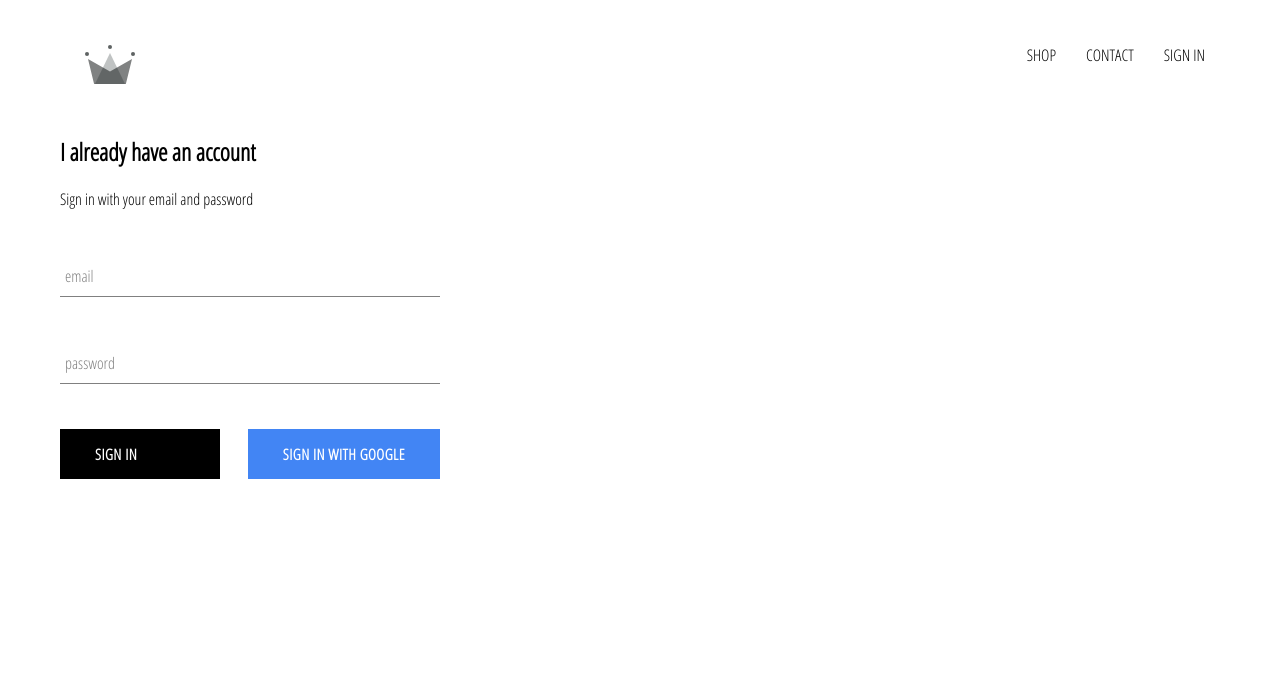
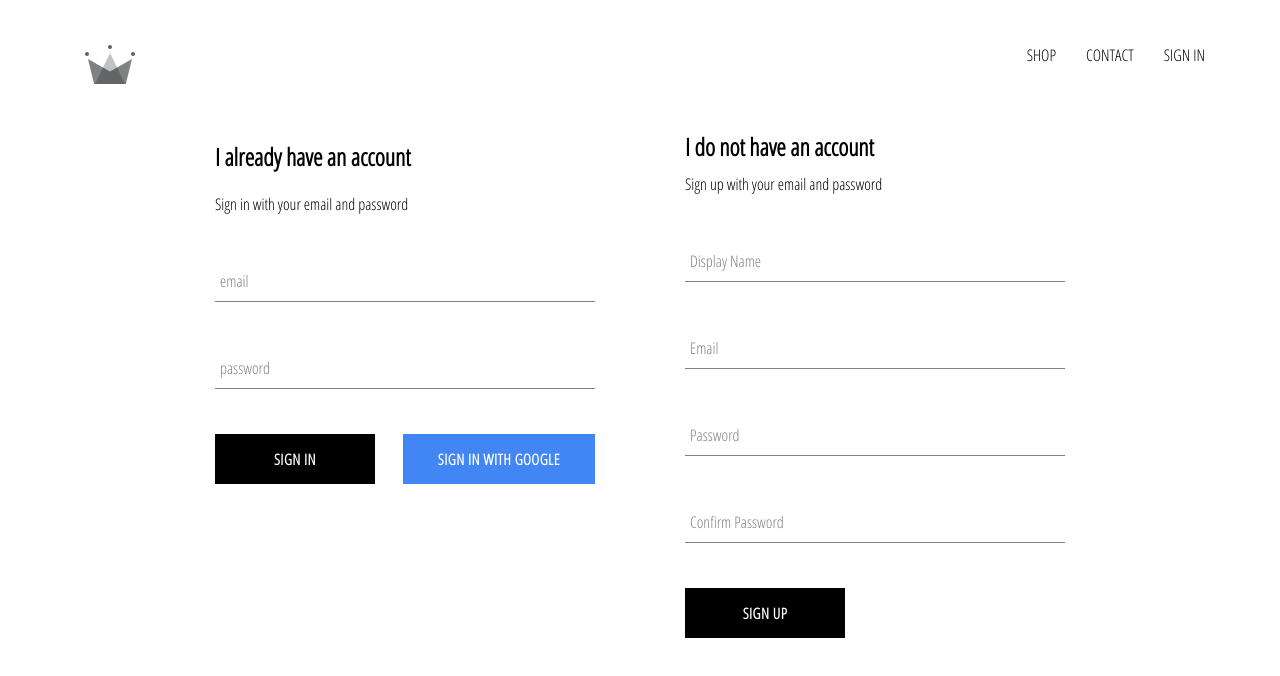
Before and after one commit to johnmboudreaux/ecomm, a React (Create React App) app: page /signin in a window 1280 px wide. Shown: the top 676 px of the page. Built offline with nearby package versions, Linux system fonts and the light colour scheme; no server answers.

Commit message:
implemented firebase utils, included ability to store authenticated users into firebase

```diff
--- a/src/App.js
+++ b/src/App.js
@@ -4,7 +4,7 @@ import HomePage from "./pages/homepage/homePage.component";
 import ShopPage from "./pages/shop/shop.component";
 import Header from "./components/header/header.component";
 import SignInAndSignUp from "./pages/sign-in-and-sign-up/sign-in-and-sign-up.component";
-import { auth } from "./firebase/firebase.utils";
+import { auth, createUserProfileDocument } from "./firebase/firebase.utils";
 import "./App.css";
 
 class App extends Component {
@@ -14,16 +14,29 @@ class App extends Component {
     this.state = {
       currentUser: null
     };
+    console.log(this.state);
   }
 
   unsubscribeFromAuth = null;
 
   componentDidMount() {
-    this.unsubscribeFromAuth = auth.onAuthStateChanged(user => {
-      this.setState({
-        currentUser: user
-      });
-      console.log(user);
+    this.unsubscribeFromAuth = auth.onAuthStateChanged(async userAuth => {
+      if (userAuth) {
+        const userRef = await createUserProfileDocument(userAuth);
+
+        userRef.onSnapshot(snapShot => {
+          this.setState({
+            currentUser: {
+              id: snapShot.id,
+              ...snapShot.data()
+            }
+          });
+        });
+      } else {
+        this.setState({
+          currentUser: userAuth
+        });
+      }
     });
   }
 
--- a/src/components/button/button.component.jsx
+++ b/src/components/button/button.component.jsx
@@ -3,12 +3,12 @@ import React from "react";
 import "./button.styles.scss";
 
 const Button = ({ children, isGoogleSignIn, ...otherProps }) => (
-  <div
+  <button
     className={`${isGoogleSignIn ? "google-sign-in" : ""} button`}
     {...otherProps}
   >
     {children}
-  </div>
+  </button>
 );
 
 export default Button;
--- a/src/components/sign-up/sign-up.component.jsx
+++ b/src/components/sign-up/sign-up.component.jsx
@@ -1,19 +1,105 @@
 import React, { Component } from "react";
 import FormInput from "../form-input/form-input.component";
 import Button from "../button/button.component";
+
+import { auth, createUserProfileDocument } from "../../firebase/firebase.utils";
 
 import "./sign-up.styles.scss";
 
 class SignUp extends Component {
   constructor(props) {
     super(props);
+
+    this.state = {
+      displayName: "",
+      email: "",
+      password: "",
+      confirmPassword: ""
+    };
   }
 
+  handleSubmit = async event => {
+    event.preventDefault();
+
+    const { displayName, email, password, confirmPassword } = this.state;
+
+    if (password !== confirmPassword) {
+      alert("Passwords do not match");
+      return;
+    }
+
+    try {
+      const { user } = await auth.createUserWithEmailAndPassword(
+        email,
+        password
+      );
+
+      await createUserProfileDocument(user, displayName);
+
+      this.setState({
+        displayName: "",
+        email: "",
+        password: "",
+        confirmPassword: ""
+      });
+    } catch (error) {
+      console.error(error);
+    }
+  };
+
+  handleChange = event => {
+    const { name, value } = event.target;
+
+    this.setState({
+      [name]: value
+    });
+  };
+
   render() {
+    const { displayName, email, password, confirmPassword } = this.state;
+
     return (
       <div className="sign-up">
-        <FormInput></FormInput>
+        <h2 className="title">I do not have an account</h2>
+        <span>Sign up with your email and password</span>
+        <form className="sign-up-form" onSubmit={this.handleSubmit}>
+          <FormInput
+            type="text"
+            name="displayName"
+            label="Display Name"
+            value={displayName}
+            onChange={this.handleChange}
+            required
+          />
+          <FormInput
+            type="email"
+            name="email"
+            label="Email"
+            value={email}
+            onChange={this.handleChange}
+            required
+          />
+          <FormInput
+            type="password"
+            name="password"
+            value={password}
+            onChange={this.handleChange}
+            label="Password"
+            required
+          />
+          <FormInput
+            type="password"
+            name="confirmPassword"
+            value={confirmPassword}
+            onChange={this.handleChange}
+            label="Confirm Password"
+            required
+          />
+          <Button type="submit">SIGN UP</Button>
+        </form>
       </div>
     );
   }
 }
+
+export default SignUp;
--- a/src/firebase/firebase.utils.js
+++ b/src/firebase/firebase.utils.js
@@ -13,6 +13,32 @@ const config = {
   measurementId: "G-PGTVQ8L326"
 };
 
+export const createUserProfileDocument = async (userAuth, additionalData) => {
+  if (!userAuth) return;
+
+  const userRef = firestore.doc(`users/${userAuth.uid}`);
+
+  const snapShot = await userRef.get();
+
+  if (!snapShot.exists) {
+    const { displayName, email } = userAuth;
+    const createdAt = new Date();
+
+    try {
+      await userRef.set({
+        displayName,
+        email,
+        createdAt,
+        ...additionalData
+      });
+    } catch (error) {
+      console.log("error creating user", error.message);
+    }
+  }
+
+  return userRef;
+};
+
 firebase.initializeApp(config);
 
 export const auth = firebase.auth();
--- a/src/pages/sign-in-and-sign-up/sign-in-and-sign-up.component.jsx
+++ b/src/pages/sign-in-and-sign-up/sign-in-and-sign-up.component.jsx
@@ -1,11 +1,13 @@
 import React from "react";
 import SignIn from "../../components/sign-in/sign-in.component";
+import SignUp from "../../components/sign-up/sign-up.component";
 
-import "./sign-in-and-sign-up.component";
+import "./sign-in-and-sign-up.styles.scss";
 
 const SignInAndSignUp = () => (
   <div className="sign-in-and-sign-up">
     <SignIn />
+    <SignUp />
   </div>
 );
 
--- a/src/pages/sign-in-and-sign-up/sign-in-and-sign-up.styles.scss
+++ b/src/pages/sign-in-and-sign-up/sign-in-and-sign-up.styles.scss
@@ -0,0 +1,6 @@
+.sign-in-and-sign-up {
+  display: flex;
+  justify-content: space-between;
+  width: 850px;
+  margin: 30px auto;
+}
```
